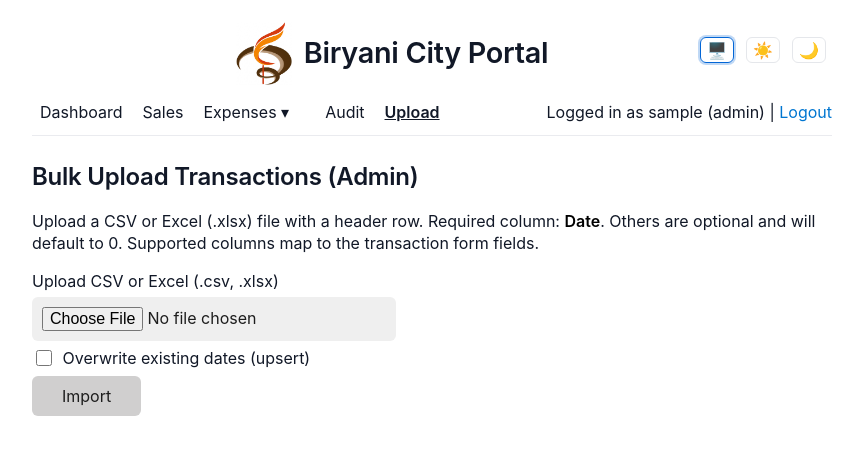
After one commit to sushanth88/BC_Internal_OP, a Flask app: page /admin/upload in a window 1280 px wide. The commit adds this page. Shown: the top 455 px of the page, without its empty margins (208-1071 px from the left). Run offline with Flask 3, Linux system fonts and the light colour scheme; a user stored in the database is signed in; tables that the repository leaves empty hold one stand-in row (values such as "Sample post"); some libraries are stand-ins or nearby versions.

Commit message:
Admin: add bulk upload of historical transactions via CSV/Excel; server-side computations; audit logs; admin-only route and nav link

```diff
--- a/app.py
+++ b/app.py
@@ -9,6 +9,7 @@ from sqlalchemy import (create_engine, Column, Integer, String, Date, Float, Tex
 from sqlalchemy.orm import declarative_base, sessionmaker, relationship, scoped_session
 from sqlalchemy import text
 from wtforms import StringField, PasswordField, SubmitField, BooleanField, FloatField, IntegerField, DateField, TextAreaField
+from flask_wtf.file import FileField as UploadFileField, FileAllowed, FileRequired
 from wtforms.validators import DataRequired, Length
 from sqlalchemy.exc import IntegrityError
 import tempfile
@@ -177,6 +178,15 @@ class TransactionForm(FlaskForm):
     cash_verified_by_owner = StringField('Cash Verified By Owner', default='')
     notes = TextAreaField('Notes', default='')
     submit = SubmitField('Save')
+
+
+class UploadTransactionsForm(FlaskForm):
+    file = UploadFileField('Upload CSV or Excel (.csv, .xlsx)', validators=[
+        FileRequired(),
+        FileAllowed(['csv', 'xlsx'], 'CSV or Excel files only')
+    ])
+    overwrite = BooleanField('Overwrite existing dates (upsert)')
+    submit = SubmitField('Import')
 
 
 def init_db():
@@ -476,6 +486,82 @@ def can_edit_tx(tx: Transaction):
     return tx.date == date.today()
 
 
+def _parse_date(val: str):
+    if val is None:
+        return None
+    s = str(val).strip()
+    if not s:
+        return None
+    # try multiple formats
+    fmts = ['%Y-%m-%d', '%m/%d/%Y', '%d-%m-%Y']
+    for f in fmts:
+        try:
+            return datetime.strptime(s, f).date()
+        except Exception:
+            pass
+    # openpyxl may deliver datetime.date directly
+    if isinstance(val, datetime):
+        return val.date()
+    if isinstance(val, date):
+        return val
+    raise ValueError(f'Unrecognized date: {val!r}')
+
+
+def _parse_float(val):
+    try:
+        if val is None:
+            return 0.0
+        if isinstance(val, (int, float)):
+            return float(val)
+        s = str(val).strip().replace('\u00a0', ' ')
+        if s == '':
+            return 0.0
+        # remove currency and commas
+        for ch in ['$', ',', '€', '£']:
+            s = s.replace(ch, '')
+        return float(s)
+    except Exception:
+        return 0.0
+
+
+def _row_to_tx_fields(row: dict):
+    # normalize keys
+    norm = {}
+    for k, v in row.items():
+        key = str(k).strip().lower().replace(' ', '_').replace('-', '_')
+        norm[key] = v
+    # expected mappings
+    get = lambda *names: next((norm[n] for n in names if n in norm), None)
+    fields = {}
+    d = get('date')
+    fields['date'] = _parse_date(d) if d is not None else None
+    # numeric fields
+    def f(*names):
+        return _parse_float(get(*names))
+    fields.update({
+        'number_of_orders': int(f('number_of_orders') or 0),
+        'total_net_sale': f('total_net_sale', 'total_voids', 'total'),
+        'net_card_tips': f('net_card_tips'),
+        'after_discount_cash': f('after_discount_cash', 'toast_card_sale'),
+        'dining_cash_and_tips': f('dining_cash_and_tips', 'dine_in_cash'),
+        'dine_in_tips': f('dine_in_tips'),
+        'party_orders_cash': f('party_orders_cash', 'catering_orders'),
+        'biryani_po': f('biryani_po', 'biryani_trays'),
+        'event_hall': f('event_hall'),
+        'paid_to': f('paid_to'),
+        'grubhub': f('grubhub'),
+        'doordash': f('doordash'),
+        'uber_eats': f('uber_eats'),
+        'cancelled_orders': f('cancelled_orders'),
+        'toast_fees': f('toast_fees'),
+        'doordash_fees': f('doordash_fees'),
+        'uber_eats_fees': f('uber_eats_fees'),
+        'grubhub_fees': f('grubhub_fees'),
+        'notes': (get('notes') or '').strip() if isinstance(get('notes'), str) else (get('notes') or ''),
+    })
+    return fields
+
+
 @app.route('/transactions/new', methods=['GET', 'POST'])
 @login_required
 def new_transaction():
@@ -695,6 +781,169 @@ def delete_transaction(tx_id):
     return redirect(url_for('index'))
 
 
+@app.route('/admin/upload', methods=['GET', 'POST'])
+@login_required
+def admin_upload():
+    if not current_user.is_admin:
+        abort(403)
+    form = UploadTransactionsForm()
+    summary = None
+    if form.validate_on_submit():
+        file = form.file.data
+        overwrite = bool(form.overwrite.data)
+        filename = file.filename or ''
+        ext = filename.rsplit('.', 1)[-1].lower() if '.' in filename else ''
+        rows = []
+        errors = []
+        try:
+            if ext == 'csv':
+                import io, csv as _csv
+                content = file.read()
+                # try utf-8, fallback latin-1
+                try:
+                    text = content.decode('utf-8-sig')
+                except Exception:
+                    text = content.decode('latin-1')
+                reader = _csv.DictReader(io.StringIO(text))
+                rows = list(reader)
+            elif ext == 'xlsx':
+                try:
+                    import openpyxl
+                except Exception:
+                    flash('Excel support requires openpyxl. Please install it or upload CSV.', 'danger')
+                    return render_template('admin_upload.html', form=form)
+                wb = openpyxl.load_workbook(file, data_only=True)
+                ws = wb.active
+                headers = [str(c.value).strip() if c.value is not None else '' for c in next(ws.iter_rows(min_row=1, max_row=1))]
+                for r in ws.iter_rows(min_row=2, values_only=True):
+                    rows.append({headers[i]: r[i] for i in range(len(headers))})
+            else:
+                flash('Unsupported file type. Upload a .csv or .xlsx file.', 'danger')
+                return render_template('admin_upload.html', form=form)
+        except Exception as e:
+            flash(f'Failed to read file: {e}', 'danger')
+            return render_template('admin_upload.html', form=form)
+
+        db = SessionLocal()
+        created = 0
+        updated = 0
+        skipped = 0
+        seen_dates = set()
+        for idx, row in enumerate(rows, start=2):
+            try:
+                data = _row_to_tx_fields(row)
+                d = data.get('date')
+                if not d:
+                    skipped += 1
+                    errors.append(f'Row {idx}: missing/invalid date')
+                    continue
+                if d in seen_dates:
+                    skipped += 1
+                    errors.append(f'Row {idx}: duplicate date in file {d}')
+                    continue
+                seen_dates.add(d)
+                # server-side computations
+                total_net_sale_val = float(data['total_net_sale'] or 0.0)
+                voids = float(total_net_sale_val * 0.95)
+                dineCash = float(data['dining_cash_and_tips'] or 0.0)
+                dineTips = float(data['dine_in_tips'] or 0.0)
+                party = float(data['party_orders_cash'] or 0.0)
+                biryani = float(data['biryani_po'] or 0.0)
+                eventHall = float(data['event_hall'] or 0.0)
+                paid_to_val = float(data['paid_to'] or 0.0)
+                total_cash_val = voids + dineCash + dineTips + party + biryani + eventHall - paid_to_val
+                afterDiscount = float(data['after_discount_cash'] or 0.0)
+                netCard = float(data['net_card_tips'] or 0.0)
+                doordash_val = float(data['doordash'] or 0.0)
+                uber = float(data['uber_eats'] or 0.0)
+                grub = float(data['grubhub'] or 0.0)
+                cancelled = float(data['cancelled_orders'] or 0.0)
+                gross_val = total_cash_val + (afterDiscount + netCard + doordash_val + uber + grub) - cancelled
+                toastFeesVal = float(data['toast_fees'] or 0.0)
+                doordashFeesVal = float(data['doordash_fees'] or 0.0)
+                uberFeesVal = float(data['uber_eats_fees'] or 0.0)
+                grubFeesVal = float(data['grubhub_fees'] or 0.0)
+                net_val = gross_val - (toastFeesVal + doordashFeesVal + uberFeesVal + grubFeesVal)
+                staff_commission_val = float((data['party_orders_cash'] or 0.0) * 0.10)
+
+                existing = db.query(Transaction).filter(Transaction.date == d).first()
+                if existing:
+                    if not overwrite:
+                        skipped += 1
+                        continue
+                    old_vals = {k: getattr(existing, k) for k in ['date','number_of_orders','total_net_sale','net_card_tips','voids_cash_sale','after_discount_cash','dining_cash_and_tips','dine_in_tips','party_orders_cash','biryani_po','event_hall','paid_to','total_cash','grubhub','doordash','uber_eats','cancelled_orders','gross_revenue','staff_commission','toast_fees','doordash_fees','uber_eats_fees','grubhub_fees','net_revenue','cash_verified_by_owner','notes']}
+                    for field in ['number_of_orders','total_net_sale','net_card_tips','after_discount_cash','dining_cash_and_tips','dine_in_tips','party_orders_cash','biryani_po','event_hall','paid_to','grubhub','doordash','uber_eats','cancelled_orders','notes']:
+                        setattr(existing, field, data.get(field))
+                    existing.voids_cash_sale = voids
+                    existing.total_cash = total_cash_val
+                    existing.gross_revenue = gross_val
+                    existing.staff_commission = staff_commission_val
+                    existing.toast_fees = toastFeesVal
+                    existing.doordash_fees = doordashFeesVal
+                    existing.uber_eats_fees = uberFeesVal
+                    existing.grubhub_fees = grubFeesVal
+                    existing.net_revenue = net_val
+                    existing.last_edited_by = current_user.id
+                    db.add(existing)
+                    db.commit()
+                    changes = []
+                    for k, v in old_vals.items():
+                        if getattr(existing, k) != v:
+                            changes.append(f'{k}: {v} -> {getattr(existing,k)}')
+                    log = AuditLog(actor_id=current_user.id, action='edit', tx_id=existing.id, details='[bulk upload] ' + ('; '.join(changes) or 'no changes'))
+                    db.add(log)
+                    db.commit()
+                    updated += 1
+                else:
+                    tx = Transaction(
+                        user_id=current_user.id,
+                        date=d,
+                        number_of_orders=data['number_of_orders'] or 0,
+                        total_net_sale=data['total_net_sale'] or 0.0,
+                        net_card_tips=data['net_card_tips'] or 0.0,
+                        voids_cash_sale=voids,
+                        after_discount_cash=data['after_discount_cash'] or 0.0,
+                        dining_cash_and_tips=data['dining_cash_and_tips'] or 0.0,
+                        dine_in_tips=data['dine_in_tips'] or 0.0,
+                        party_orders_cash=data['party_orders_cash'] or 0.0,
+                        biryani_po=data['biryani_po'] or 0.0,
+                        event_hall=data['event_hall'] or 0.0,
+                        paid_to=data['paid_to'] or 0.0,
+                        total_cash=total_cash_val,
+                        grubhub=data['grubhub'] or 0.0,
+                        doordash=data['doordash'] or 0.0,
+                        uber_eats=data['uber_eats'] or 0.0,
+                        cancelled_orders=data['cancelled_orders'] or 0.0,
+                        gross_revenue=gross_val,
+                        staff_commission=staff_commission_val,
+                        toast_fees=toastFeesVal,
+                        doordash_fees=doordashFeesVal,
+                        uber_eats_fees=uberFeesVal,
+                        grubhub_fees=grubFeesVal,
+                        net_revenue=net_val,
+                        cash_verified_by_owner='',
+                        notes=data['notes'] or '',
+                    )
+                    tx.last_edited_by = current_user.id
+                    db.add(tx)
+                    db.commit()
+                    # audit
+                    log = AuditLog(actor_id=current_user.id, action='create', tx_id=tx.id, details=f'[bulk upload] Created transaction for {tx.date}')
+                    db.add(log)
+                    db.commit()
+                    created += 1
+            except Exception as e:
+                errors.append(f'Row {idx}: {e}')
+                continue
+
+        summary = dict(created=created, updated=updated, skipped=skipped, errors=errors)
+        if errors:
+            flash(f'Import completed with {len(errors)} issues. Created: {created}, Updated: {updated}, Skipped: {skipped}', 'warning')
+        else:
+            flash(f'Import completed. Created: {created}, Updated: {updated}, Skipped: {skipped}', 'success')
+    return render_template('admin_upload.html', form=form, summary=summary)
+
+
 @app.route('/admin/audit-logs')
 @login_required
 def audit_logs():
--- a/templates/_nav.html
+++ b/templates/_nav.html
@@ -20,6 +20,7 @@
       {% if current_user.is_authenticated %}
         {% if current_user.is_admin %}
           <a href="{{ url_for('audit_logs') }}" class="{% if request.path.startswith(url_for('audit_logs')) %}active{% endif %}">Audit</a>
+          <a href="{{ url_for('admin_upload') }}" class="{% if request.path.startswith('/admin/upload') %}active{% endif %}">Upload</a>
           {# Import feature removed #}
         {% endif %}
       {% endif %}
--- /dev/null
+++ b/templates/admin_upload.html
@@ -0,0 +1,38 @@
+{% extends 'layout.html' %}
+{% block content %}
+  <h2>Bulk Upload Transactions (Admin)</h2>
+  <p>Upload a CSV or Excel (.xlsx) file with a header row. Required column: <strong>Date</strong>. Others are optional and will default to 0. Supported columns map to the transaction form fields.</p>
+  <form method="post" enctype="multipart/form-data">
+    {{ form.hidden_tag() }}
+    <div>
+      {{ form.file.label }}<br>
+      {{ form.file() }}
+    </div>
+    <div>
+      <label>{{ form.overwrite() }} Overwrite existing dates (upsert)</label>
+    </div>
+    <div>
+      {{ form.submit() }}
+    </div>
+  </form>
+
+  {% if summary %}
+    <hr>
+    <h3>Import Summary</h3>
+    <ul>
+      <li>Created: {{ summary.created }}</li>
+      <li>Updated: {{ summary.updated }}</li>
+      <li>Skipped: {{ summary.skipped }}</li>
+    </ul>
+    {% if summary.errors and summary.errors|length %}
+      <details>
+        <summary>Errors ({{ summary.errors|length }})</summary>
+        <ul>
+          {% for e in summary.errors %}
+            <li>{{ e }}</li>
+          {% endfor %}
+        </ul>
+      </details>
+    {% endif %}
+  {% endif %}
+{% endblock %}
```
